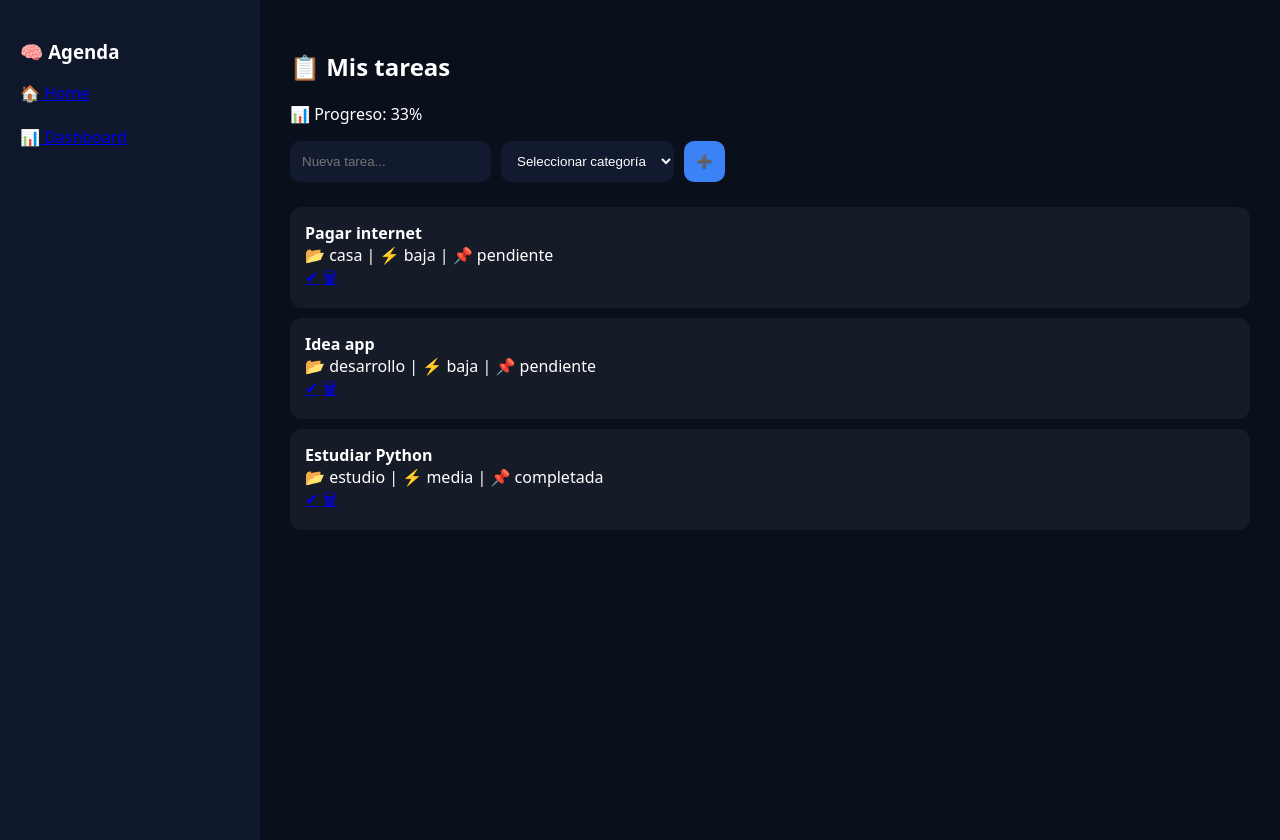
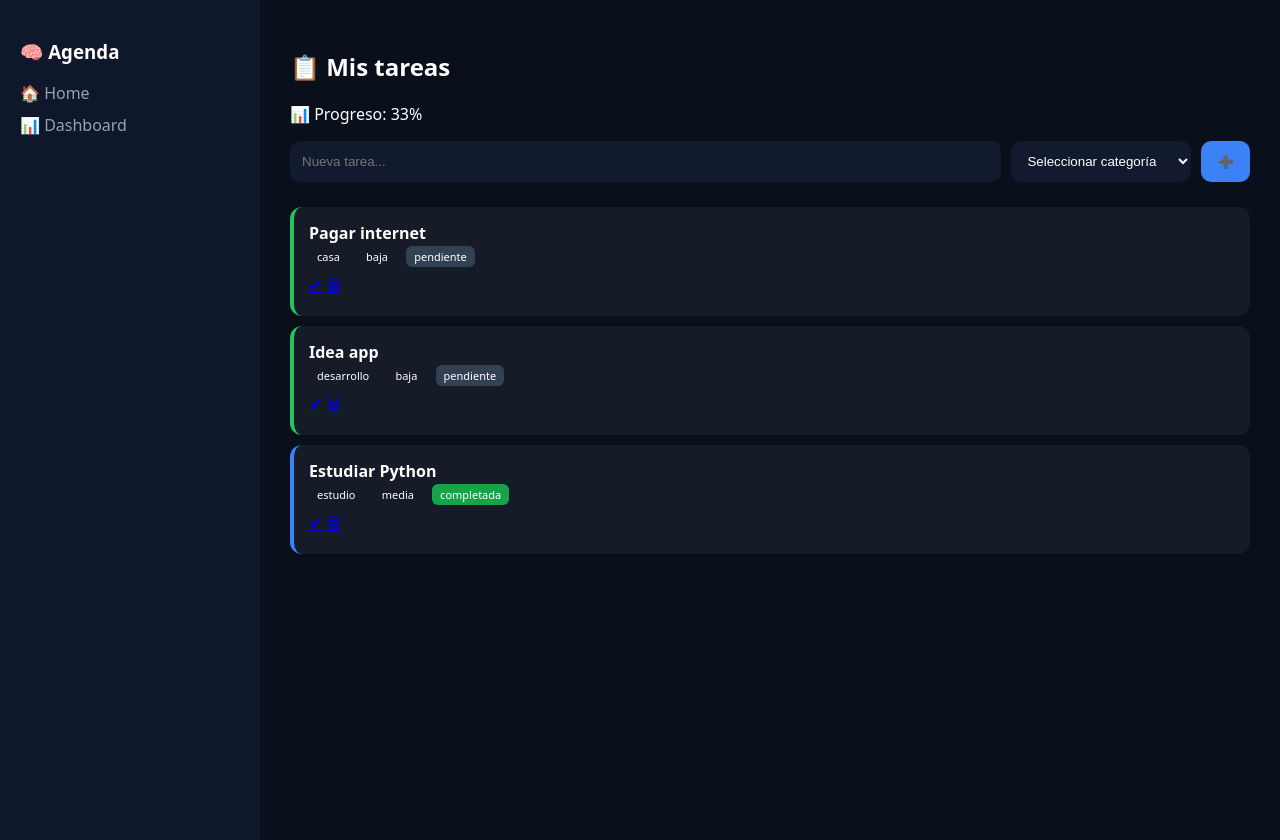
Before and after one commit to KarenGomeez/agenda-inteligente, a Flask app: page / in a window 1280 px wide. Run offline with Flask 3, Linux system fonts and the light colour scheme; data comes from the database, SQL or seed files in the repository.

Commit message:
Update index.html

```diff
--- a/templates/index.html
+++ b/templates/index.html
@@ -14,6 +14,7 @@ body {
     display: flex;
 }
 
+/* SIDEBAR */
 .sidebar {
     width: 220px;
     background: #0f172a;
@@ -21,11 +22,24 @@ body {
     padding: 20px;
 }
 
+.sidebar a {
+    display: block;
+    margin-top: 10px;
+    color: #94a3b8;
+    text-decoration: none;
+}
+
+.sidebar a:hover {
+    color: white;
+}
+
+/* MAIN */
 .main {
     flex: 1;
     padding: 30px;
 }
 
+/* FORM */
 form {
     display: flex;
     gap: 10px;
@@ -40,8 +54,21 @@ input, select {
     color: white;
 }
 
+input {
+    flex: 1;
+}
+
+select {
+    min-width: 180px;
+}
+
+input:focus, select:focus {
+    outline: none;
+    box-shadow: 0 0 0 2px #3b82f6;
+}
+
 button {
-    padding: 12px;
+    padding: 12px 16px;
     background: #3b82f6;
     border: none;
     border-radius: 10px;
@@ -49,12 +76,41 @@ button {
     cursor: pointer;
 }
 
+button:hover {
+    background: #2563eb;
+}
+
+/* CARDS */
 .card {
     background: rgba(255,255,255,0.05);
     padding: 15px;
     border-radius: 12px;
     margin-bottom: 10px;
+    transition: 0.2s;
 }
+
+.card:hover {
+    transform: translateY(-2px);
+    background: rgba(255,255,255,0.08);
+}
+
+/* BADGES */
+.badge {
+    font-size: 11px;
+    padding: 3px 8px;
+    border-radius: 6px;
+    margin-right: 6px;
+}
+
+.pendiente { background: #334155; }
+.completada { background: #16a34a; }
+
+/* PRIORIDAD */
+.urgente { border-left: 4px solid #ef4444; }
+.alta { border-left: 4px solid #f59e0b; }
+.media { border-left: 4px solid #3b82f6; }
+.baja { border-left: 4px solid #22c55e; }
+
 </style>
 </head>
 
@@ -62,7 +118,7 @@ button {
 
 <div class="sidebar">
     <h3>🧠 Agenda</h3>
-    <a href="/">🏠 Home</a><br><br>
+    <a href="/">🏠 Home</a>
     <a href="/chart">📊 Dashboard</a>
 </div>
 
@@ -72,12 +128,9 @@ button {
 
 <p>📊 Progreso: {{ progress }}%</p>
 
-<!-- FORM -->
 <form action="/add" method="POST">
-
     <input name="title" placeholder="Nueva tarea..." required>
 
-    <!-- 🔥 DROPDOWN REAL -->
     <select name="category" required>
         <option value="">Seleccionar categoría</option>
         {% for c in categories %}
@@ -88,17 +141,16 @@ button {
     <button type="submit">➕</button>
 </form>
 
-<!-- TASKS -->
 {% if tasks %}
     {% for t in tasks %}
-    <div class="card">
+    <div class="card {{ t[5] }}">
         <b>{{ t[1] }}</b><br>
 
-        📂 {{ t[3] }} |
-        ⚡ {{ t[5] }} |
-        📌 {{ t[7] }}
+        <span class="badge">{{ t[3] }}</span>
+        <span class="badge">{{ t[5] }}</span>
+        <span class="badge {{ t[7] }}">{{ t[7] }}</span>
 
-        <div>
+        <div style="margin-top:8px;">
             <a href="/complete/{{ t[0] }}">✔</a>
             <a href="/delete/{{ t[0] }}">🗑</a>
         </div>
```
